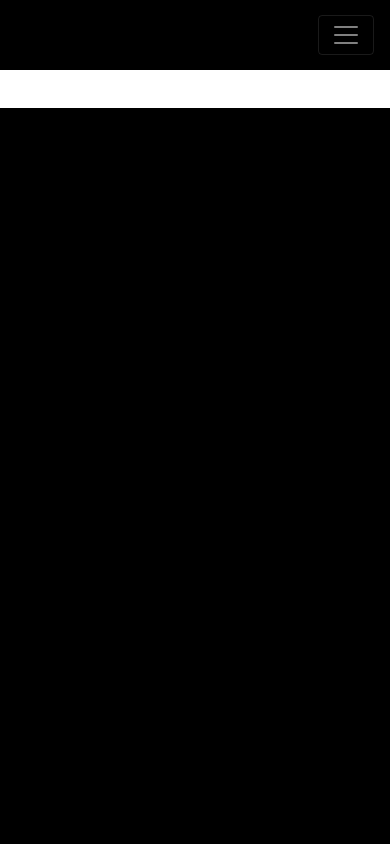
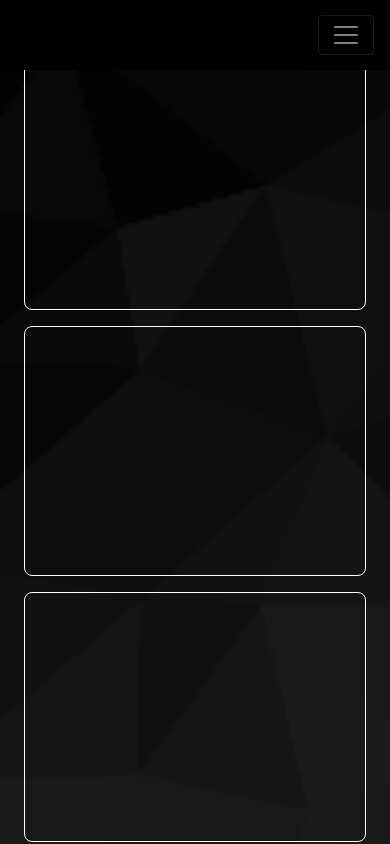
Before and after one commit to rbolet/v2_portfolio, a Next.js app: page /apps in a window 390 px wide. Shown: the top 844 px of the page. Built offline with nearby package versions, Linux system fonts and the light colour scheme.

Commit message:
responsive card skeletons

```diff
--- /dev/null
+++ b/src/Apps/styles/Apps.module.css
@@ -0,0 +1,18 @@
+.appsContainer {
+  min-height: calc(100vh - 60px);
+  padding: 0 1.5rem;
+  display: grid;
+  align-items: center;
+  grid-template-columns: repeat(auto-fit, minmax(250px, 1fr));
+  grid-template-rows: repeat(auto-fit, minmax(250px, 1fr));
+  gap: 1rem;
+  backdrop-filter: blur(15px);
+  background-image: url("/assets/trianglify-lowres.png");
+  background-size: cover;
+}
+
+.appCard {
+  min-height: 250px;
+  border: 1px solid white;
+  border-radius: 0.5rem;
+}
--- a/src/Home/styles/Home.module.css
+++ b/src/Home/styles/Home.module.css
@@ -14,7 +14,6 @@
   display: grid;
   align-items: center;
   grid-template-columns: repeat(auto-fit, minmax(200px, 1fr));
-  grid-template-rows: repeat(auto-fit, mixmax(600px, 1fr));
   backdrop-filter: blur(15px);
   background-image: url("/assets/trianglify-lowres.png");
   background-size: cover;
--- a/src/pages/apps.js
+++ b/src/pages/apps.js
@@ -1,5 +1,6 @@
 import Head from "next/head";
 import Header from "../shared/Header";
+import styles from "../Apps/styles/Apps.module.css";
 
 export default function Apps() {
   return (
@@ -10,7 +11,14 @@ export default function Apps() {
       </Head>
       <Header />
       <main>
-        <h1>Apps!</h1>
+        <section className="apps">
+          <div className={styles.appsContainer}>
+            <div className={styles.appCard}></div>
+            <div className={styles.appCard}></div>
+            <div className={styles.appCard}></div>
+            <div className={styles.appCard}></div>
+          </div>
+        </section>
       </main>
     </>
   );
```
